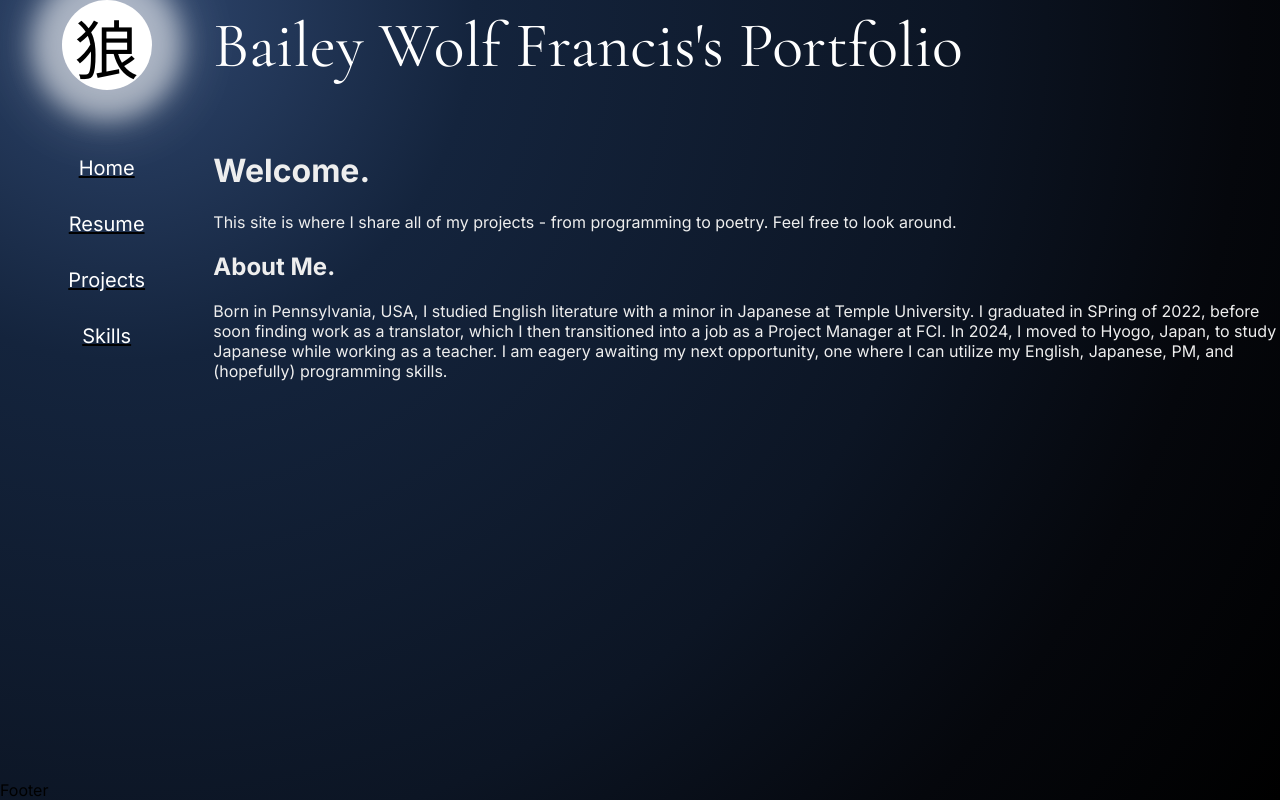
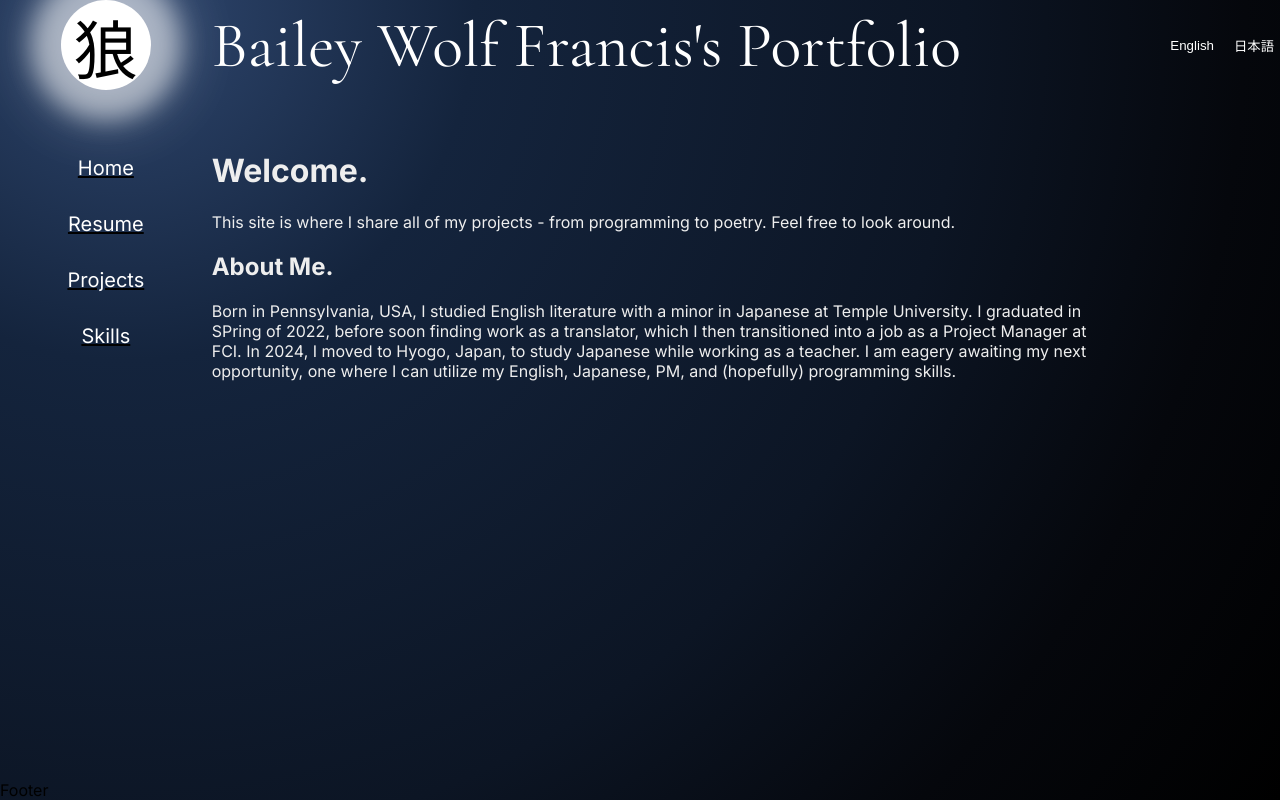
Before and after one commit to Bailey-Francis/Bailey-Francis.github.io, a website built with Vite: page index.html in a window 1280 px wide. Built offline with nearby package versions, Linux system fonts and the light colour scheme; a web font is replaced by a local one.

Commit message:
Added language support

```diff
--- a/index.html
+++ b/index.html
@@ -2,7 +2,7 @@
 <html lang="en">
   <head>
     <title>Bailey Francis</title>
-    <link rel="icon" href="images/favicon.png">
+    <link rel="icon" href="/images/favicon.png">
     <link rel="stylesheet" href="/src/style.css">
     <link rel="preconnect" href="https://fonts.googleapis.com">
     <link rel="preconnect" href="https://fonts.gstatic.com" crossorigin>
@@ -17,6 +17,10 @@
           <div class="circle"><span class="ookami">狼</span></div>
         </div>
         <div class="heading">Bailey Wolf Francis's Portfolio</div>
+        <div class="language-selector">
+          <button data-lang="en">English</button>
+          <button data-lang="jse">日本語</button>
+        </div>
       <nav class="nav">
         <ul>
           <li><a data-page="home">Home</a></li>
--- a/src/main.ts
+++ b/src/main.ts
@@ -1,7 +1,23 @@
 import "./style.css";
 import { loadPage } from "./scripts/router";
 
-loadPage("home")
+let currentLang = "en"
+let currentPage = "home"
+
+renderPage();
+
+const langlinks = document.querySelectorAll<HTMLAnchorElement>("[data-lang]")
+
+langlinks.forEach(link => {
+    link.addEventListener("click", () => {
+        const lang = link.dataset.lang;
+
+        if(!lang) return;
+
+        currentLang = lang;
+        renderPage();
+    })
+})
 
 const links = document.querySelectorAll<HTMLAnchorElement>("[data-page]")
 
@@ -13,7 +29,12 @@ links.forEach(link => {
         const page = link.dataset.page;
 
         if(page){
-            loadPage(page)
+            currentPage = page;
+            renderPage();
         }
     })
 })
+
+function renderPage(){
+    loadPage(currentPage, currentLang)
+}
--- a/src/scripts/router.ts
+++ b/src/scripts/router.ts
@@ -1,6 +1,6 @@
-export async function loadPage(page: string) {
+export async function loadPage(page: string, lang: string) {
 
-    const response = await fetch(`/pages/${page}.html`)
+    const response = await fetch(`/pages/${lang}/${page}.html`)
 
     const html = await response.text()
 
--- a/src/style.css
+++ b/src/style.css
@@ -39,6 +39,7 @@
 
 .logo .ookami {
     font-family: "Yuji Boku", serif;
+    user-select: none;
     /*color: black;*/
 }
 
@@ -77,6 +78,7 @@ body {
     font-size: clamp(1rem, 2vw, 2rem);
     border: #222 solid 2px;
     flex: 1;
+    user-select: none;
 }
 
 .nav ul li a{
@@ -136,13 +138,36 @@ body {
     }
 
     .heading {
-        grid-column: col-start 3 / span 11;
+        grid-column: col-start 3 / span 9;
         grid-row: 1;
-        font-size: clamp(3rem, 6vw, 4rem);
+        font-size: clamp(2rem, 6vw, 4rem);
         font-family: "Cormorant Garamond", serif;
         font-weight: 400;
         color: white;
         /*background-image: linear-gradient(to right, #000000, #111111, #333333, #777777, #aaaaaa, #ffffff)*/
+    }
+
+    .language-selector {
+        grid-column: col-start 12;
+        grid-row: 1;
+        display: flex;
+        flex-direction: column;
+        padding-top: 10px;
+        gap: 0.5rem;
+        align-items: center;
+        white-space: nowrap;
+    }
+
+    .language-selector button {
+        background-color: transparent;
+        color: white;
+        border: transparent;
+        height:fit-content;
+        cursor: pointer;
+    }
+
+    .language-selector button:hover {
+        color: rgb(223, 223, 223);
     }
 
     .nav {
@@ -161,6 +186,7 @@ body {
         flex: initial;
         border: transparent;
         text-decoration: underline;
+        cursor: pointer;
     }
 
     .nav ul li a:hover {
@@ -172,6 +198,7 @@ body {
         grid-row: 2;
         color: rgb(238, 238, 238);
         padding-top: 40px;
+        padding-right: 15vw;
     }
 
     .footer {
@@ -180,3 +207,10 @@ body {
     }
 
 }
+
+@media (min-width: 900px){
+    .language-selector {
+        flex-direction: row;
+        padding-top: 0px;
+    }
+}
```
Also changed, not shown: public/pages/jse/home.html (added, +8 -0 lines), public/pages/jse/projects.html (added, +1 -0 lines), public/pages/jse/resume.html (added, +1 -0 lines), public/pages/jse/skills.html (added, +1 -0 lines), public/pages/en/home.html (renamed from public/pages/home.html), public/pages/en/projects.html (renamed from public/pages/projects.html), public/pages/en/resume.html (renamed from public/pages/resume.html), public/pages/en/skills.html (renamed from public/pages/skills.html).
